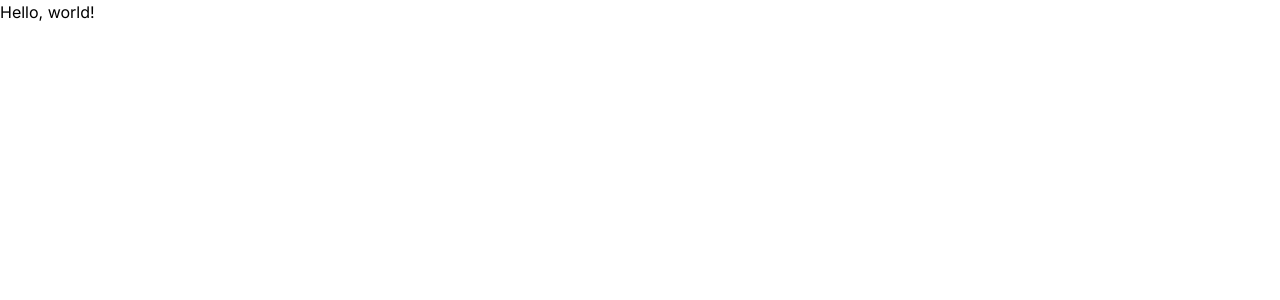
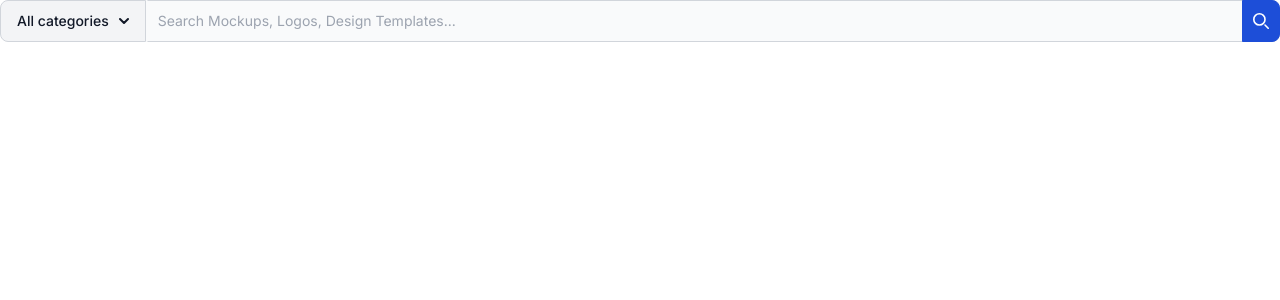
Before and after one commit to flavio92ux/nextjs-frontend-online-store, a Next.js app: page / in a window 1280 px wide. Shown: the top 300 px of the page. Built offline with nearby package versions, Linux system fonts and the light colour scheme.

Commit message:
Adicionando formulário pronto do tailwind

```diff
--- a/src/app/page.tsx
+++ b/src/app/page.tsx
@@ -1,5 +1,109 @@
 export default function Home() {
   return (
-    <div>Hello, world!</div>
+    <form>
+      <div className='flex'>
+        <label
+          htmlFor='search-dropdown'
+          className='mb-2 text-sm font-medium text-gray-900 sr-only dark:text-white'
+        >
+          Your Email
+        </label>
+        <button
+          id='dropdown-button'
+          data-dropdown-toggle='dropdown'
+          className='flex-shrink-0 z-10 inline-flex items-center py-2.5 px-4 text-sm font-medium text-center text-gray-900 bg-gray-100 border border-gray-300 rounded-l-lg hover:bg-gray-200 focus:ring-4 focus:outline-none focus:ring-gray-100 dark:bg-gray-700 dark:hover:bg-gray-600 dark:focus:ring-gray-700 dark:text-white dark:border-gray-600'
+          type='button'
+        >
+          All categories{' '}
+          <svg
+            className='w-2.5 h-2.5 ml-2.5'
+            aria-hidden='true'
+            xmlns='http://www.w3.org/2000/svg'
+            fill='none'
+            viewBox='0 0 10 6'
+          >
+            <path
+              stroke='currentColor'
+              stroke-linecap='round'
+              stroke-linejoin='round'
+              stroke-width='2'
+              d='m1 1 4 4 4-4'
+            />
+          </svg>
+        </button>
+        <div
+          id='dropdown'
+          className='z-10 hidden bg-white divide-y divide-gray-100 rounded-lg shadow w-44 dark:bg-gray-700'
+        >
+          <ul
+            className='py-2 text-sm text-gray-700 dark:text-gray-200'
+            aria-labelledby='dropdown-button'
+          >
+            <li>
+              <button
+                type='button'
+                className='inline-flex w-full px-4 py-2 hover:bg-gray-100 dark:hover:bg-gray-600 dark:hover:text-white'
+              >
+                Mockups
+              </button>
+            </li>
+            <li>
+              <button
+                type='button'
+                className='inline-flex w-full px-4 py-2 hover:bg-gray-100 dark:hover:bg-gray-600 dark:hover:text-white'
+              >
+                Templates
+              </button>
+            </li>
+            <li>
+              <button
+                type='button'
+                className='inline-flex w-full px-4 py-2 hover:bg-gray-100 dark:hover:bg-gray-600 dark:hover:text-white'
+              >
+                Design
+              </button>
+            </li>
+            <li>
+              <button
+                type='button'
+                className='inline-flex w-full px-4 py-2 hover:bg-gray-100 dark:hover:bg-gray-600 dark:hover:text-white'
+              >
+                Logos
+              </button>
+            </li>
+          </ul>
+        </div>
+        <div className='relative w-full'>
+          <input
+            type='search'
+            id='search-dropdown'
+            className='block p-2.5 w-full z-20 text-sm text-gray-900 bg-gray-50 rounded-r-lg border-l-gray-50 border-l-2 border border-gray-300 focus:ring-blue-500 focus:border-blue-500 dark:bg-gray-700 dark:border-l-gray-700  dark:border-gray-600 dark:placeholder-gray-400 dark:text-white dark:focus:border-blue-500'
+            placeholder='Search Mockups, Logos, Design Templates...'
+            required
+          />
+          <button
+            type='submit'
+            className='absolute top-0 right-0 p-2.5 text-sm font-medium h-full text-white bg-blue-700 rounded-r-lg border border-blue-700 hover:bg-blue-800 focus:ring-4 focus:outline-none focus:ring-blue-300 dark:bg-blue-600 dark:hover:bg-blue-700 dark:focus:ring-blue-800'
+          >
+            <svg
+              className='w-4 h-4'
+              aria-hidden='true'
+              xmlns='http://www.w3.org/2000/svg'
+              fill='none'
+              viewBox='0 0 20 20'
+            >
+              <path
+                stroke='currentColor'
+                stroke-linecap='round'
+                stroke-linejoin='round'
+                stroke-width='2'
+                d='m19 19-4-4m0-7A7 7 0 1 1 1 8a7 7 0 0 1 14 0Z'
+              />
+            </svg>
+            <span className='sr-only'>Search</span>
+          </button>
+        </div>
+      </div>
+    </form>
   )
 }
```
